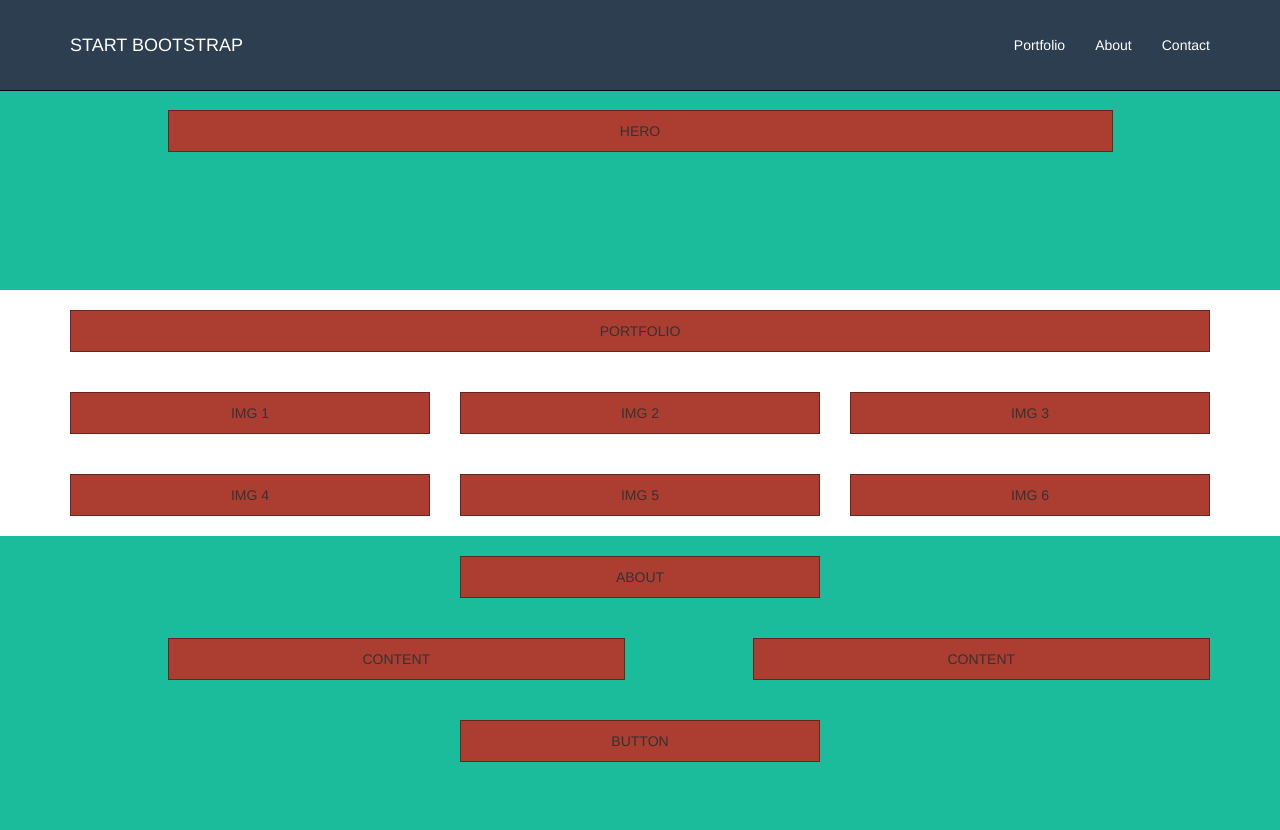
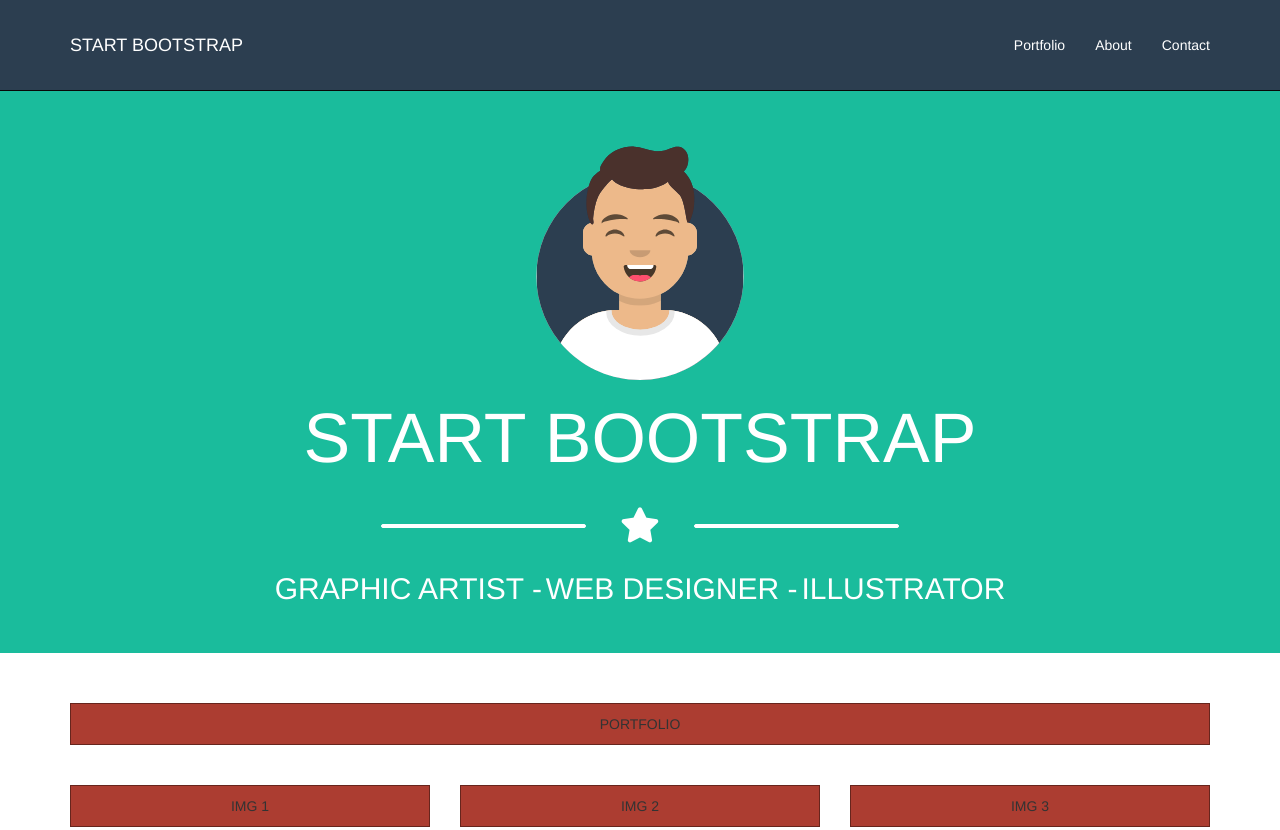
Before and after one commit to francescoferilli95/html-css-bootstrap-freelancer, a plain HTML site: page index.html in a window 1280 px wide. Shown: the top 830 px of the page. Drawn offline with nearby package versions, Linux system fonts and the light colour scheme.

Commit message:
adding jumbotron

```diff
--- a/css/main.css
+++ b/css/main.css
@@ -34,12 +34,55 @@ body {
  border-color: #fff;
 }
 
-/*HERO*/
+/*JUMBOTRON*/
 
-.hero {
+.jumbotron {
+    color: #fff;
     background: #1abc9c;
-    height: 200px;
 }
+
+.jumbotron img {
+    width: 20%;
+}
+
+.jumbotron h2 {
+    font-size: 70px;
+}
+
+.jumbotron h3 {
+    display: inline;
+    font-size: 30px;
+}
+
+.jumbotron .divider {
+    margin-top: 30px;
+    margin-bottom: 30px;
+}
+
+.jumbotron .divider .ta-icon {
+    vertical-align: middle;
+    font-size: 35px;
+    padding: 0 30px;
+}
+
+.jumbotron .divider::before,
+.jumbotron .divider::after {
+    content: '';
+    display: inline-block;
+    height: 4px;
+    width: 18%;
+    border: 1px solid #fff;
+    border-radius: 5px;
+    background: #fff;
+}
+
+
+
+
+
+
+
+
 
 .about {
     background: #1abc9c;
--- a/index.html
+++ b/index.html
@@ -39,12 +39,19 @@
         </nav>
     </header>
 
-    <!-- HERO -->
+    <!-- JUMBOTRON -->
 
-    <section class="hero">
-        <div class="container">
-            <div class="row">
-                <div class="col-xs-10 col-xs-offset-1"><div class="box">HERO</div></div>
+    <section class="jumbotron">
+        <div class="container text-center">
+            <img src="./img/avatar.svg" alt="avatar">
+            <h2>START BOOTSTRAP</h2>
+            <div class="divider">
+                <i class="fas fa-star ta-icon"></i>
+            </div>
+            <div class="title-info">
+                <h3>GRAPHIC ARTIST -</h3>
+                <h3>WEB DESIGNER -</h3>
+                <h3>ILLUSTRATOR</h3>
             </div>
         </div>
     </section>
```
